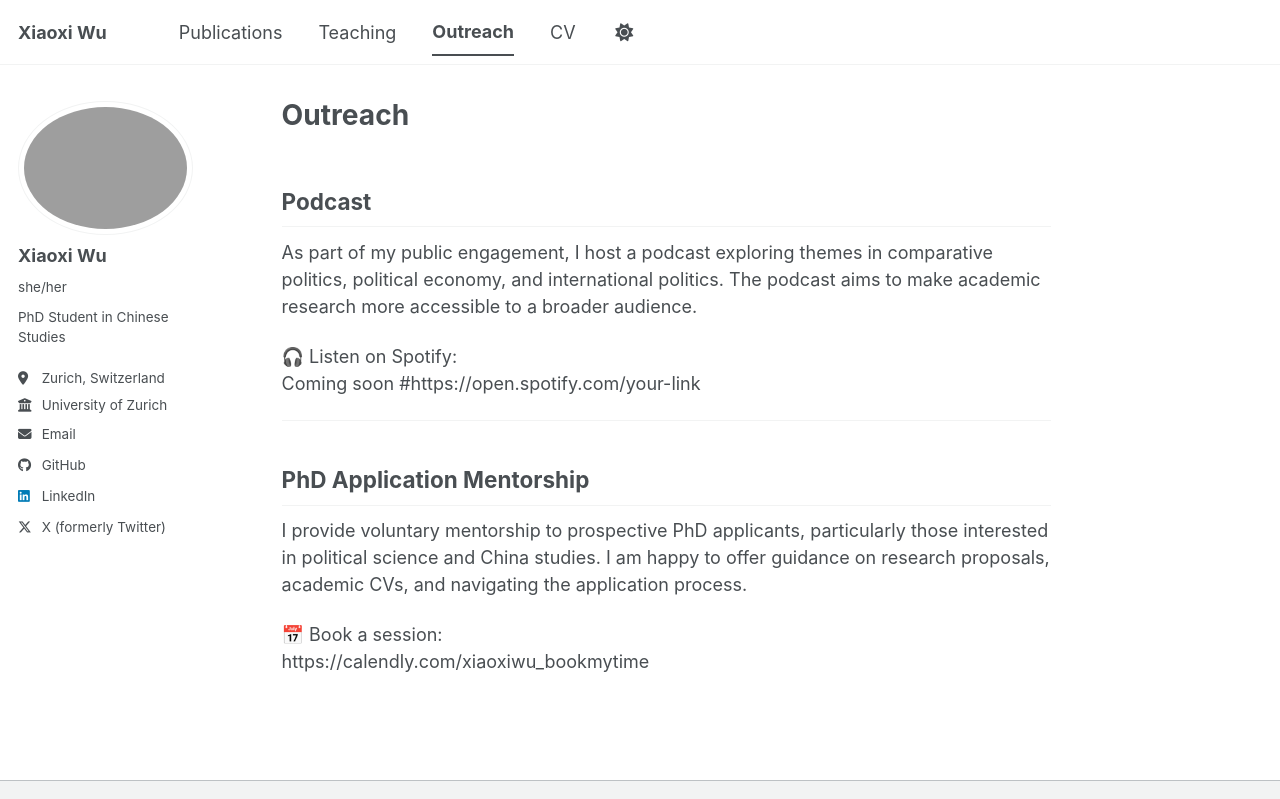
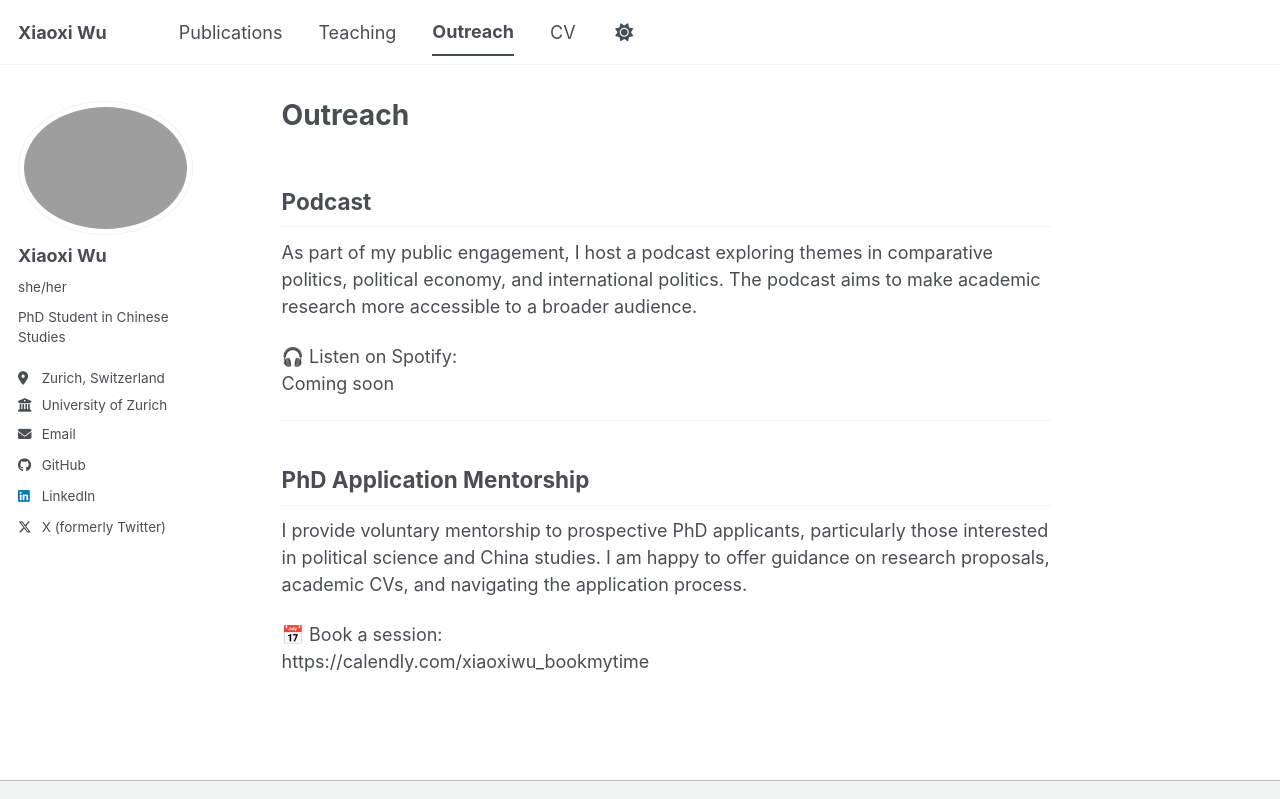
Before and after one commit to wuxiaoxi-xx/wuxiaoxi-xx.github.io, a Jekyll site: the page built from _pages/outreach.md, in a window 1280 px wide. Shown: the top 799 px of the page. Built offline with Jekyll 4.4.1, drawn with Linux system fonts in a browser that asks for light colours; a script bundle is joined from its source files by our own code; library files that are not in the unit come from our copies; some of the changed lines change nothing that is shown; grey boxes are pictures that could not be loaded.

Commit message:
Update outreach.md

```diff
--- a/_pages/outreach.md
+++ b/_pages/outreach.md
@@ -11,7 +11,6 @@ As part of my public engagement, I host a podcast exploring themes in comparativ
 
 🎧 Listen on Spotify:
 Coming soon
-#https://open.spotify.com/your-link
 
 ---
 
```
